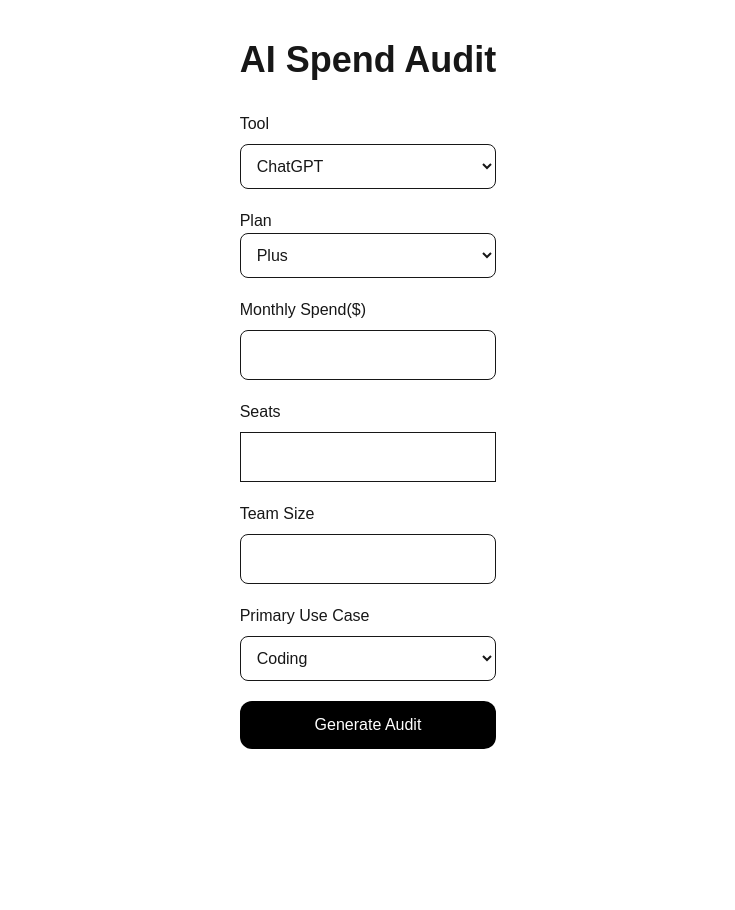
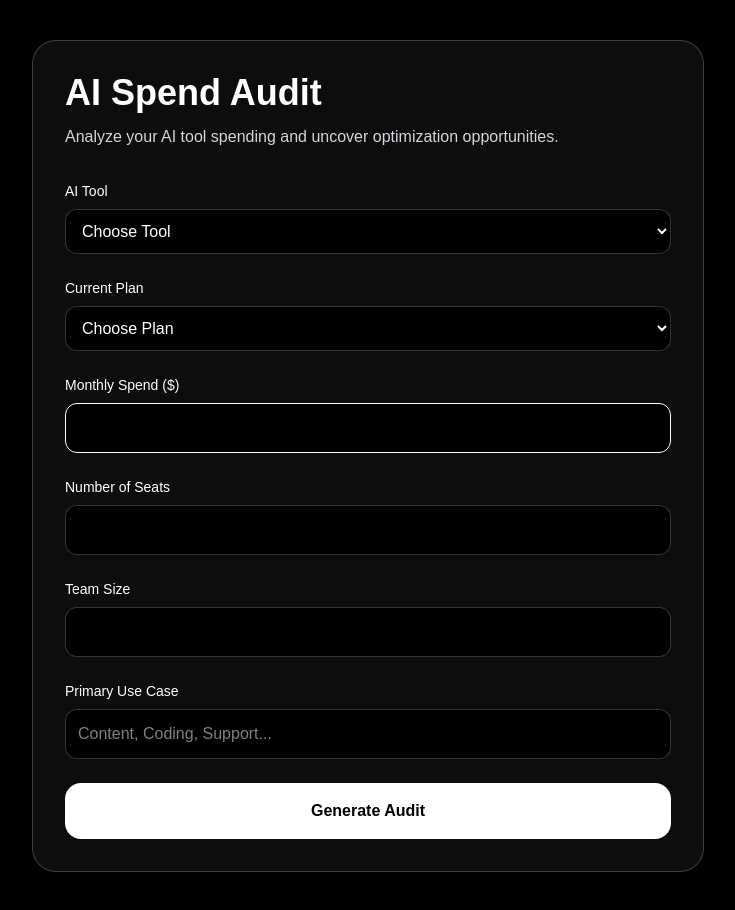
Before and after one commit to gandhimohit456-spec/ai-spend-audit, a Next.js app: page /audit in a window 1280 px wide. Shown: the whole page, without its empty margins (272-1007 px from the left). Before the commit the page ends 800 px from the top, so only its background shows below. Built offline with nearby package versions, Linux system fonts and the light colour scheme.

Commit message:
style:  redesign audit form UI

```diff
--- a/app/audit/page.tsx
+++ b/app/audit/page.tsx
@@ -1,36 +1,21 @@
 "use client";
 
-import { useState, useEffect } from "react";
-import{ useRouter } from "next/navigation";
+import { useState } from "react";
 
 export default function AuditPage() {
-    const router = useRouter();
-
-    const [formData,setFormData] = useState( {
-        tool : "ChatGPT",
-        plan : "Plus",
+  const [formData, setFormData] = useState({
+    tool: "",
+    plan: "",
     monthlySpend: "",
     seats: "",
     teamSize: "",
-        useCase: "Coding",
+    useCase: "",
   });
 
-    // Load saved data
-    useEffect(() => {
-        const savedData = localStorage.getItem("auditData");
-
-        if(savedData) {
-            setFormData(JSON.parse(savedData));
-        }
-    },[]);
-
-    // Save data automtically
-    useEffect(() => {
-        localStorage.setItem("auditData", JSON.stringify(formData));
-    }, [formData]);
-
   const handleChange = (
-        e: React.ChangeEvent<HTMLInputElement | HTMLSelectElement>
+    e: React.ChangeEvent<
+      HTMLInputElement | HTMLSelectElement
+    >
   ) => {
     setFormData({
       ...formData,
@@ -39,119 +24,128 @@ export default function AuditPage() {
   };
 
   const handleSubmit = () => {
-        router.push("/result");
+    localStorage.setItem(
+      "auditData",
+      JSON.stringify(formData)
+    );
+
+    window.location.href = "/result";
   };
 
   return (
-        <main className="min-h-screen p-10 max-w-2xl mx-auto">
-            <h1 className="text-4xl font-bold mb-8">
+    <main className="min-h-screen bg-black text-white p-10 flex items-center justify-center">
+      <div className="w-full max-w-2xl border border-white/20 rounded-3xl p-8 bg-white/5 backdrop-blur">
+        <h1 className="text-4xl font-bold">
           AI Spend Audit
         </h1>
 
-            <div className="space-y-5">
+        <p className="mt-3 text-gray-300">
+          Analyze your AI tool spending and uncover
+          optimization opportunities.
+        </p>
 
+        <div className="mt-8 space-y-6">
           <div>
-                    <label className="block mb-2 font-medium">
-                        Tool
+            <label className="block mb-2 text-sm font-medium">
+              AI Tool
             </label>
 
             <select
-                    name="Tool"
-                    value= {formData.tool}
+              name="tool"
               onChange={handleChange}
-                    className= "w-full border p-3 rounded-lg"
+              className="w-full border border-white/20 bg-black text-white p-3 rounded-xl"
             >
-                        <option> ChatGPT</option>
-                        <option> Claude</option>
-                        <option> GitHub Copilot</option>
-                        <option> Cursor</option>
+              <option>Choose Tool</option>
+              <option>ChatGPT</option>
+              <option>Claude</option>
+              <option>GitHub Copilot</option>
+              <option>Cursor</option>
+              <option>Gemini</option>
+              <option>OpenAI API</option>
             </select>
           </div>
+
           <div>
-                    <label className="block mob-2 font-medium">
-                        Plan
+            <label className="block mb-2 text-sm font-medium">
+              Current Plan
             </label>
 
             <select
               name="plan"
-                    value={formData.plan}
               onChange={handleChange}
-                    className="w-full border p-3 rounded-lg"
+              className="w-full border border-white/20 bg-black text-white p-3 rounded-xl"
             >
+              <option>Choose Plan</option>
+              <option>Free</option>
               <option>Plus</option>
+              <option>Pro</option>
+              <option>Business</option>
               <option>Team</option>
               <option>Enterprise</option>
             </select>
           </div>
 
           <div>
-                    <label className="block mb-2 font-medium">
-                        Monthly Spend($)
+            <label className="block mb-2 text-sm font-medium">
+              Monthly Spend ($)
             </label>
 
             <input
               type="number"
-                        name = "monthlySpend"
-                        value = {formData.monthlySpend}
+              name="monthlySpend"
               onChange={handleChange}
-                        className="w-full border  p-3 rounded-lg"
+              className="w-full border border-white p-3 rounded-xl bg-black text-white"
             />
           </div>
 
           <div>
-                    <label className = "block mb-2 font-medium">
-                        Seats
+            <label className="block mb-2 text-sm font-medium">
+              Number of Seats
             </label>
 
             <input
               type="number"
               name="seats"
-                        value={formData.seats}
-                        onChange = {handleChange}
-                        className = "w-full border p-3 rounded-ig"
+              onChange={handleChange}
+              className="w-full border border-white/20 p-3 rounded-xl bg-black text-white"
             />
           </div>
 
           <div>
-                    <label className = "block mb-2 font-medium">
+            <label className="block mb-2 text-sm font-medium">
               Team Size
             </label>
 
             <input
               type="number"
-                        name = "teamSize"
-                        value={formData.teamSize}
+              name="teamSize"
               onChange={handleChange}
-                        className = "w-full border p-3 rounded-lg"
+              className="w-full border border-white/20 p-3 rounded-xl bg-black text-white"
             />
           </div>
 
           <div>
-                    <label className="block mb-2 font-medium">
+            <label className="block mb-2 text-sm font-medium">
               Primary Use Case
             </label>
 
-                    <select
-                        name= "useCase"
-                        value = {formData.useCase}
-                        onChange ={handleChange}
-                        className = "w-full border p-3 rounded-lg"
-                        >
-                            <option>Coding</option>
-                            <option>Writing</option>
-                            <option>Research</option>
-                            <option>Data</option>
-                            <option>Mixed</option>
-                        </select>
+            <input
+              type="text"
+              name="useCase"
+              onChange={handleChange}
+              placeholder="Content, Coding, Support..."
+              className="w-full border border-white/20 p-3 rounded-xl bg-black text-white"
+            />
           </div>
 
           <button
-                onClick= {handleSubmit}
-                className = "bg-black text-white px-6 py-3 rounded-xl w-full"
+            onClick={handleSubmit}
+            className="w-full bg-white text-black py-4 rounded-2xl font-semibold hover:scale-[1.02] transition"
           >
             Generate Audit
           </button>
         </div>
+      </div>
     </main>
   );
 }
```
Lines whose indentation alone changed are shown as unchanged.
